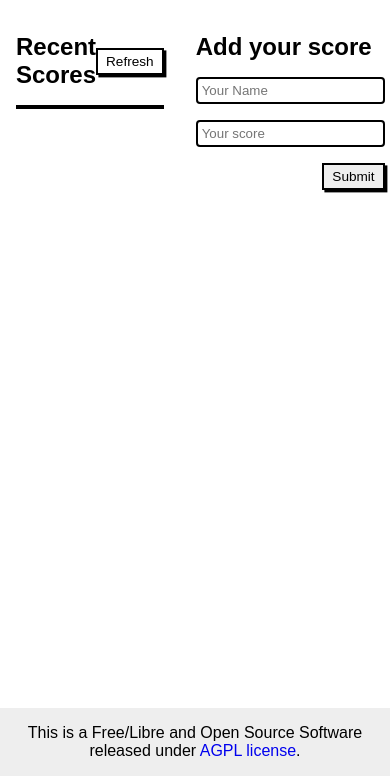
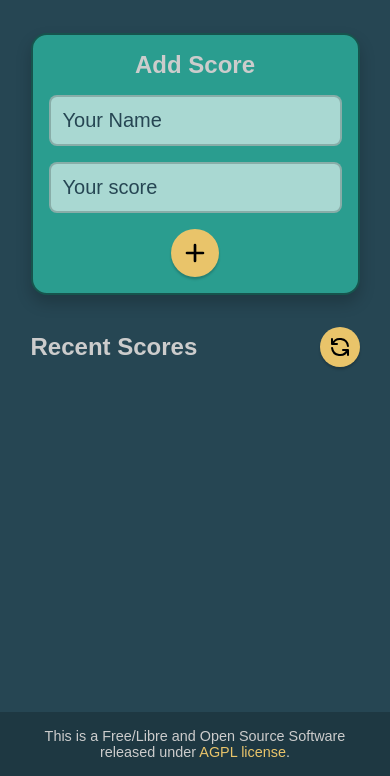
Before and after one commit to ahangarha/Leaderboard, a website built with webpack: page src/index.html in a window 390 px wide. Shown: the part 68-844 px from the top of the page. Built offline with nearby package versions, Linux system fonts and the light colour scheme.

Commit message:
improve style and make it responsive

```diff
--- a/src/index.html
+++ b/src/index.html
@@ -14,13 +14,28 @@
       <div class="board-wrapper">
         <div class="refresh-wrapper">
           <h2 class="refresh-title">Recent Scores</h2>
-          <a href="#" class="btn refresh-btn" id="refresh-btn">Refresh</a>
+          <a href="#" class="btn refresh-btn" id="refresh-btn">
+            <svg
+              class="size-6"
+              fill="none"
+              stroke="currentColor"
+              viewBox="0 0 24 24"
+              xmlns="http://www.w3.org/2000/svg"
+            >
+              <path
+                stroke-linecap="round"
+                stroke-linejoin="round"
+                stroke-width="2"
+                d="M4 4v5h.582m15.356 2A8.001 8.001 0 004.582 9m0 0H9m11 11v-5h-.581m0 0a8.003 8.003 0 01-15.357-2m15.357 2H15"
+              ></path>
+            </svg>
+          </a>
         </div>
         <ul id="leaderboard-wrapper" class="leaderboard"></ul>
       </div>
 
       <div class="form-wrapper">
-        <h2 class="form-title">Add your score</h2>
+        <h2 class="form-title">Add Score</h2>
         <form id="leaderboard-form">
           <input
             type="text"
@@ -29,6 +44,7 @@
             placeholder="Your Name"
             required
             maxlength="20"
+            pattern="\w(.+\w)$"
           />
           <input
             type="number"
@@ -39,7 +55,22 @@
             min="0"
             max="100"
           />
-          <input type="submit" value="Submit" class="btn" />
+          <button type="submit" class="btn">
+            <svg
+              class="size-8"
+              fill="none"
+              stroke="currentColor"
+              viewBox="0 0 24 24"
+              xmlns="http://www.w3.org/2000/svg"
+            >
+              <path
+                stroke-linecap="round"
+                stroke-linejoin="round"
+                stroke-width="2"
+                d="M12 6v6m0 0v6m0-6h6m-6 0H6"
+              ></path>
+            </svg>
+          </button>
         </form>
       </div>
     </main>
--- a/src/style.css
+++ b/src/style.css
@@ -7,14 +7,36 @@
 
 a {
   text-decoration: none;
+  color: #e9c46a;
 }
 
 .btn {
+  display: grid;
+  place-content: center;
   color: black;
-  border: 0.15rem solid black;
-  padding: 0.25rem 0.5rem;
+  border: none;
+  background-color: #e9c46a;
+  border-radius: 50%;
+  padding: 0.5rem;
   font-size: 0.85rem;
-  box-shadow: 0.15rem 0.15rem 0 black;
+  box-shadow: 0 0.15rem 0.15rem #0003;
+  cursor: pointer;
+}
+
+.btn:hover {
+  transform: translateY(-0.1rem);
+  box-shadow: 0 0.25rem 0.25rem #0003;
+  background-color: #f4a261;
+}
+
+.size-6 {
+  width: 1.5rem;
+  height: 1.5rem;
+}
+
+.size-8 {
+  width: 2rem;
+  height: 2rem;
 }
 
 body {
@@ -22,6 +44,9 @@ body {
   flex-direction: column;
   justify-content: stretch;
   min-height: 100vh;
+  max-height: 100vh;
+  background-color: #264653;
+  color: #ccc;
 }
 
 header {
@@ -30,8 +55,8 @@ header {
 }
 
 main {
-  display: grid;
-  grid-template-columns: 3fr 2fr;
+  display: flex;
+  flex-direction: column;
   gap: 2rem;
   flex-grow: 1;
   max-width: 768px;
@@ -49,9 +74,10 @@ main {
 .leaderboard {
   display: flex;
   flex-direction: column;
-  border: 0.15rem solid black;
+  gap: 0.25rem;
   list-style: none;
   padding: 0;
+  flex-grow: 1;
 }
 
 .leaderboard li {
@@ -59,11 +85,23 @@ main {
   justify-content: space-between;
   align-items: center;
   gap: 1rem;
-  padding: 0.25rem 1rem;
+  padding: 0.5rem 1rem;
+  background-color: #0003;
+  border-radius: 1rem;
 }
 
-.leaderboard li:nth-child(even) {
-  background-color: #0002;
+.leaderboard li:hover {
+  background-color: #0004;
+}
+
+.form-wrapper {
+  border: 2px solid #0007;
+  background-color: #2a9d8f;
+  padding: 1rem;
+  border-radius: 1rem;
+  text-align: center;
+  box-shadow: 0 0.5rem 1rem #0003;
+  order: -1;
 }
 
 .form-title {
@@ -72,23 +110,39 @@ main {
 
 .form-wrapper form {
   display: flex;
+  align-items: center;
   flex-direction: column;
   gap: 1rem;
 }
 
-.form-wrapper form input[type=text],
-.form-wrapper form input[type=number] {
-  border: 0.15rem solid black;
-  border-radius: 0.25rem;
-  padding: 0.25rem;
+.form-wrapper form input {
+  border: 2px solid #0003;
+  background-color: #fff9;
+  border-radius: 0.5rem;
+  padding: 0.75rem;
+  width: 100%;
+  font-size: 1.25rem;
 }
 
-.form-wrapper form input[type=submit] {
-  align-self: flex-end;
+.form-wrapper form input::placeholder {
+  color: #264653;
 }
 
 footer {
   padding: 1rem;
-  background-color: #eee;
+  background-color: #0003;
   text-align: center;
+  font-size: 0.9rem;
 }
+
+@media (min-width: 768px) {
+  main {
+    display: grid;
+    grid-template-columns: 3fr 2fr;
+    align-items: flex-start;
+  }
+
+  .form-wrapper {
+    order: 0;
+  }
+}
```
